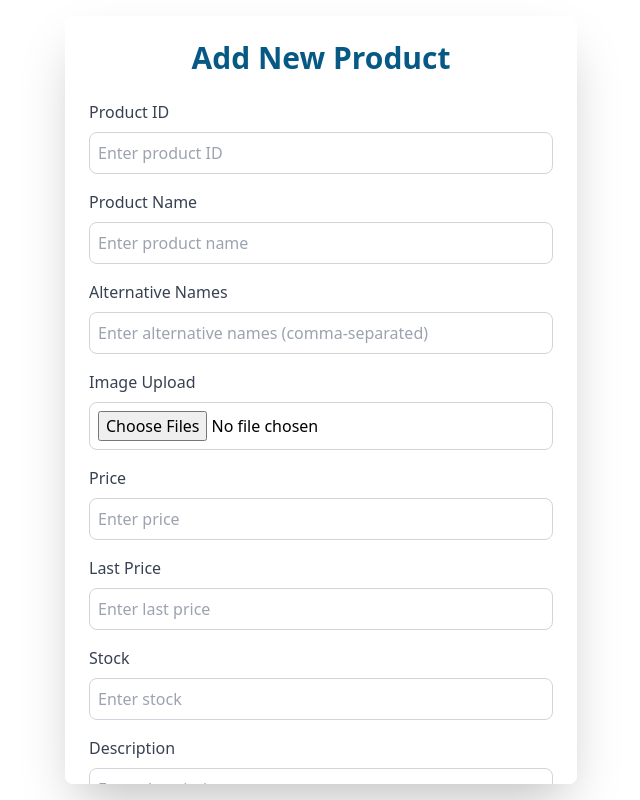
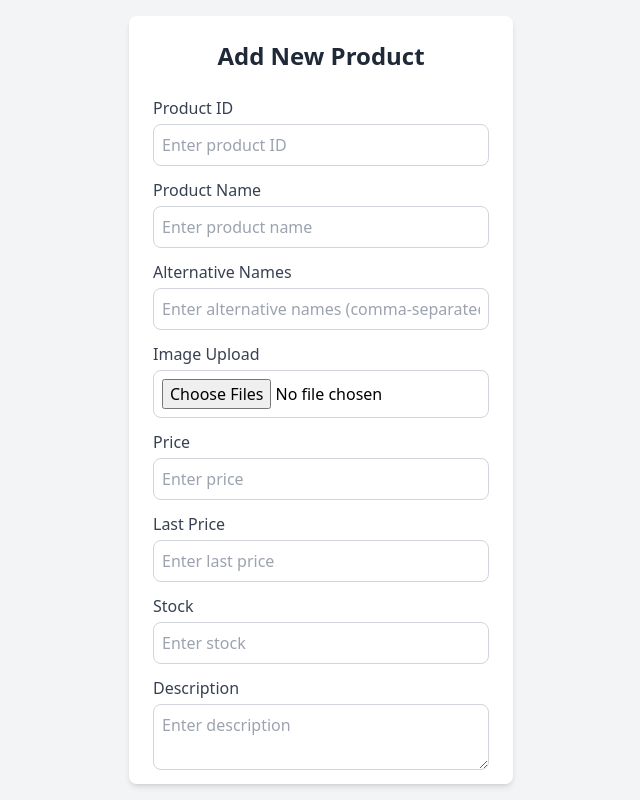
Before and after one commit to SKPHDeemantha/E-platformFrontend, a React (Vite) app: page /admin/products/addProduct in a window 1280 px wide. Shown: the whole page, without its empty margins (319-959 px from the left). Built offline with nearby package versions, Linux system fonts and the light colour scheme.

Commit message:
Update AdminProductForm styling; enhance layout and adjust color scheme for improved usability

```diff
--- a/src/pages/Admin/AdminproductForm.jsx
+++ b/src/pages/Admin/AdminproductForm.jsx
@@ -53,85 +53,78 @@ export default function AddProductForm() {
   }
 
   return (
-    <div className="relative h-screen flex flex-col items-center justify-center p-4">
-      <div className="relative z-10 w-full max-w-lg bg-white p-6 rounded-lg shadow-2xl overflow-y-scroll">
-        <h1 className="text-3xl font-bold text-adminprimary text-center mb-6">Add New Product</h1>
+    <div className="h-screen flex flex-col items-center justify-center p-4 bg-gray-100">
+      <div className="w-full max-w-sm bg-white p-6 rounded-lg shadow-md overflow-y-auto">
+        <h1 className="text-2xl font-semibold text-gray-800 text-center mb-6">
+          Add New Product
+        </h1>
 
-        {/* Product ID */}
-        <label className="block text-gray-700 font-medium mb-2">Product ID</label>
+        <label className="block text-gray-700 font-medium mb-1">Product ID</label>
         <input
           type="text"
           onChange={(e) => setProductId(e.target.value)}
-          className="w-full p-2 mb-4 border border-gray-300 rounded-lg focus:outline-none focus:ring-2 focus:ring-adminprimary"
+          className="w-full p-2 mb-3 border border-gray-300 rounded-lg focus:outline-none focus:ring-2 focus:ring-gray-400"
           placeholder="Enter product ID"
         />
 
-        {/* Product Name */}
-        <label className="block text-gray-700 font-medium mb-2">Product Name</label>
+        <label className="block text-gray-700 font-medium mb-1">Product Name</label>
         <input
           type="text"
           onChange={(e) => setProductName(e.target.value)}
-          className="w-full p-2 mb-4 border border-gray-300 rounded-lg focus:outline-none focus:ring-2 focus:ring-adminprimary"
+          className="w-full p-2 mb-3 border border-gray-300 rounded-lg focus:outline-none focus:ring-2 focus:ring-gray-400"
           placeholder="Enter product name"
         />
 
-        {/* Alternative Names */}
-        <label className="block text-gray-700 font-medium mb-2">Alternative Names</label>
+        <label className="block text-gray-700 font-medium mb-1">Alternative Names</label>
         <input
           type="text"
           onChange={(e) => setAlternativeNames(e.target.value)}
-          className="w-full p-2 mb-4 border border-gray-300 rounded-lg focus:outline-none focus:ring-2 focus:ring-adminprimary"
+          className="w-full p-2 mb-3 border border-gray-300 rounded-lg focus:outline-none focus:ring-2 focus:ring-gray-400"
           placeholder="Enter alternative names (comma-separated)"
         />
 
-        {/* Image Upload */}
-        <label className="block text-gray-700 font-medium mb-2">Image Upload</label>
+        <label className="block text-gray-700 font-medium mb-1">Image Upload</label>
         <input
           type="file"
           onChange={(e) => setImageFile(e.target.files)}
-          className="w-full p-2 mb-4 border border-gray-300 rounded-lg focus:outline-none focus:ring-2 focus:ring-adminprimary"
+          className="w-full p-2 mb-3 border border-gray-300 rounded-lg focus:outline-none focus:ring-2 focus:ring-gray-400"
           multiple
         />
 
-        {/* Price */}
-        <label className="block text-gray-700 font-medium mb-2">Price</label>
+        <label className="block text-gray-700 font-medium mb-1">Price</label>
         <input
           type="number"
           onChange={(e) => setPrice(e.target.value)}
-          className="w-full p-2 mb-4 border border-gray-300 rounded-lg focus:outline-none focus:ring-2 focus:ring-adminprimary"
+          className="w-full p-2 mb-3 border border-gray-300 rounded-lg focus:outline-none focus:ring-2 focus:ring-gray-400"
           placeholder="Enter price"
         />
 
-        {/* Last Price */}
-        <label className="block text-gray-700 font-medium mb-2">Last Price</label>
+        <label className="block text-gray-700 font-medium mb-1">Last Price</label>
         <input
           type="number"
           onChange={(e) => setLastPrice(e.target.value)}
-          className="w-full p-2 mb-4 border border-gray-300 rounded-lg focus:outline-none focus:ring-2 focus:ring-adminprimary"
+          className="w-full p-2 mb-3 border border-gray-300 rounded-lg focus:outline-none focus:ring-2 focus:ring-gray-400"
           placeholder="Enter last price"
         />
 
-        {/* Stock */}
-        <label className="block text-gray-700 font-medium mb-2">Stock</label>
+        <label className="block text-gray-700 font-medium mb-1">Stock</label>
         <input
           type="number"
           onChange={(e) => setStock(e.target.value)}
-          className="w-full p-2 mb-4 border border-gray-300 rounded-lg focus:outline-none focus:ring-2 focus:ring-adminprimary"
+          className="w-full p-2 mb-3 border border-gray-300 rounded-lg focus:outline-none focus:ring-2 focus:ring-gray-400"
           placeholder="Enter stock"
         />
 
-        {/* Description */}
-        <label className="block text-gray-700 font-medium mb-2">Description</label>
+        <label className="block text-gray-700 font-medium mb-1">Description</label>
         <textarea
           onChange={(e) => setDescription(e.target.value)}
-          className="w-full p-2 mb-6 border border-gray-300 rounded-lg focus:outline-none focus:ring-2 focus:ring-adminprimary"
+          className="w-full p-2 mb-4 border border-gray-300 rounded-lg focus:outline-none focus:ring-2 focus:ring-gray-400"
           placeholder="Enter description"
         ></textarea>
 
-        {/* Submit Button */}
         <button
           onClick={handleSubmit}
-          className="w-full bg-gradient-to-br from-adminprimary to-adminsecondary hover:bg-gradient-to-bl text-white py-2 rounded-lg hover:bg-adminsecondary transition-colors"
+          className="w-full bg-gradient-to-br from-blue-600 to-purple-400 text-white py-2 rounded-lg hover:bg-gray-800 transition"
         >
           Submit
         </button>
--- a/src/pages/Admin/Adminproductpage.jsx
+++ b/src/pages/Admin/Adminproductpage.jsx
@@ -28,34 +28,35 @@ export default function AdminProductsPage() {
   if (loadingstatus === "loading") {
     return (
       <div className="flex justify-center items-center h-40">
-        <div className="animate-spin rounded-xl h-16 w-16 border-4 border-gray-300 border-t-adminprimary"></div>
+        <div className="animate-spin rounded-xl h-16 w-16 border-4 border-gray-300 border-t-gray-600"></div>
       </div>
     );
   }
 
   return (
-    <div className="min-h-screen bg-gradient-to-t from-adminprimary to-adminsecondary p-5">
-      <div className="max-w-7xl mx-auto bg-white rounded-lg shadow-md p-5">
+    <div className="min-h-screen bg-gray-100 p-4">
+      <div className="max-w-7xl mx-auto bg-white rounded-lg shadow-md p-4">
         <div className="flex justify-between items-center mb-4">
-          <h1 className="text-2xl font-semibold text-adminprimary">Admin Products</h1>
+          <h1 className="text-xl font-semibold text-gray-700">Admin Products</h1>
           <Link
             to="/admin/products/addProduct"
-            className="flex items-center gap-2 bg-gradient-to-t from-adminprimary to-adminsecondary text-white px-4 py-2 rounded-lg hover:bg-adminsecondary "
+            className="flex items-center gap-2 bg-gradient-to-br from-blue-600 to-purple-400 text-white px-4 py-2 rounded-lg hover:bg-gray-800"
           >
             <IoMdAdd size={18} />
             <span>Add Product</span>
           </Link>
         </div>
 
-        <table className="w-full table-auto border-collapse border border-gray-200">
+        <div className="overflow-x-auto">
+          <table className="w-full border border-gray-300 text-sm">
             <thead>
-            <tr className="bg-gradient-to-t from-adminprimary to-adminsecondary text-white">
+              <tr className="bg-gray-200 text-gray-700">
                 <th className="border border-gray-300 px-4 py-2 text-left">Product Id</th>
                 <th className="border border-gray-300 px-4 py-2 text-left">Product Name</th>
                 <th className="border border-gray-300 px-4 py-2 text-left">Price</th>
                 <th className="border border-gray-300 px-4 py-2 text-left">Last Price</th>
                 <th className="border border-gray-300 px-4 py-2 text-left">Stock</th>
-              <th className="border border-gray-300 px-4 py-2 text-left">Description</th>
+                <th className="border border-gray-300 px-4 py-2 text-left hidden md:table-cell">Description</th>
                 <th className="border border-gray-300 px-4 py-2 text-left">Action</th>
               </tr>
             </thead>
@@ -67,11 +68,11 @@ export default function AdminProductsPage() {
                   <td className="border border-gray-300 px-4 py-2">${product.price.toFixed(2)}</td>
                   <td className="border border-gray-300 px-4 py-2">${product.lastPrice.toFixed(2)}</td>
                   <td className="border border-gray-300 px-4 py-2">{product.stock}</td>
-                <td className="border border-gray-300 px-4 py-2">{product.description}</td>
+                  <td className="border border-gray-300 px-4 py-2 hidden md:table-cell">{product.description}</td>
                   <td className="border border-gray-300 px-4 py-2">
                     <div className="flex items-center gap-2">
                       <button
-                      className="bg-adminsecondary text-adminprimary px-3 py-1 rounded hover:bg-adminprimary hover:text-white"
+                        className="bg-gradient-to-br from-blue-600 to-purple-400 text-white px-3 py-1 rounded hover:bg-gray-700"
                         title="Edit"
                         onClick={() => {
                           navigate("/admin/products/editproduct", { state: { product } });
@@ -80,7 +81,7 @@ export default function AdminProductsPage() {
                         <ImPencil size={16} />
                       </button>
                       <button
-                      className="text-red-500 px-3 py-1 rounded hover:text-red-700 mr-2"
+                        className="text-red-500 px-3 py-1 rounded hover:text-red-700"
                         title="Delete"
                         onClick={() => {
                           const token = localStorage.getItem("token");
@@ -88,7 +89,7 @@ export default function AdminProductsPage() {
                             .delete(`http://localhost:3000/api/products/${product.ProductId}`, {
                               headers: { Authorization: `Bearer ${token}` },
                             })
-                          .then((res) => {
+                            .then(() => {
                               toast.success("Product deleted successfully");
                               setLoadingstatus("loading");
                             })
@@ -97,7 +98,7 @@ export default function AdminProductsPage() {
                             });
                         }}
                       >
-                      <RiDeleteBin5Fill size={16} />
+                        <RiDeleteBin5Fill  size={16} />
                       </button>
                     </div>
                   </td>
@@ -107,5 +108,6 @@ export default function AdminProductsPage() {
           </table>
         </div>
       </div>
+    </div>
   );
 }
--- a/tailwind.config.js
+++ b/tailwind.config.js
@@ -11,8 +11,8 @@ export default {
         "secondary" : "#FFD384",
          "accent" : "#FF884B",
          "mycolor": "#FF577F",
-         "adminprimary":"#075985",
-         "adminsecondary" :"#67e8f9"
+         "adminprimary":"#2563eb",
+         "adminsecondary" :"#c084fc"
       }
     },
   },
```
Lines whose indentation alone changed are shown as unchanged.
